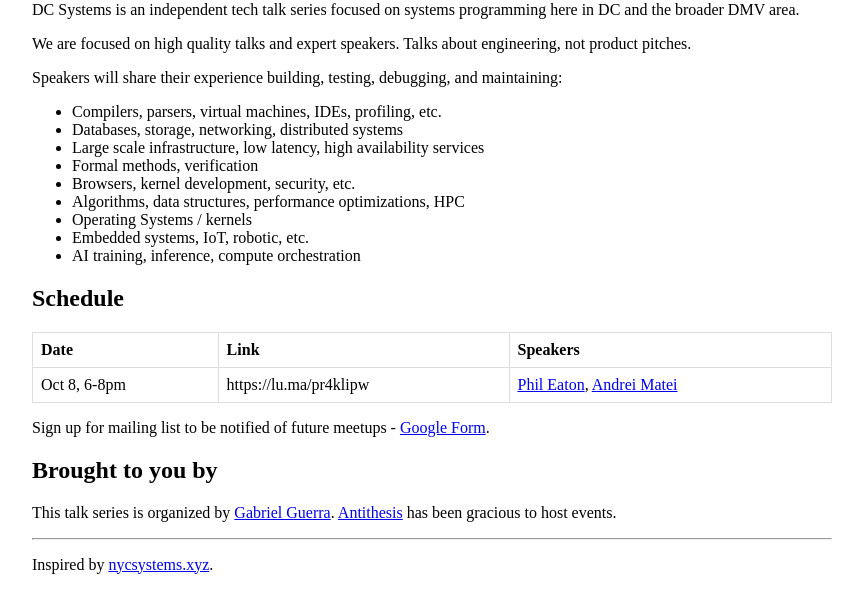
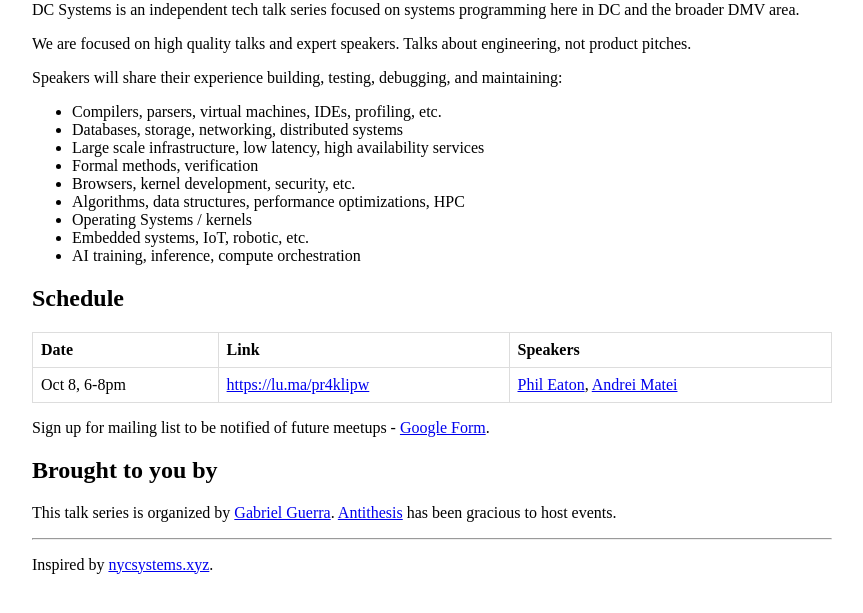
Before and after one commit to guergabo/dcsystems, a plain HTML site: page index.html in a window 1280 px wide. Shown: the part 99-712 px from the top of the page, without its empty margins (208-1071 px from the left). Drawn offline with Linux system fonts and the light colour scheme.

Commit message:
Update index.html

```diff
--- a/index.html
+++ b/index.html
@@ -48,7 +48,7 @@
                 <tbody>
                     <tr>
                         <td>Oct 8, 6-8pm</td>
-                        <td>https://lu.ma/pr4klipw</td>
+                        <td><a href="https://lu.ma/pr4klipw">https://lu.ma/pr4klipw</a></td>
                         <td><a href="https://x.com/eatonphil">Phil Eaton</a>, <a href="https://www.linkedin.com/in/andrei-matei-9401083/">Andrei Matei</a></td>
                     </tr>
                 </tbody>
```
